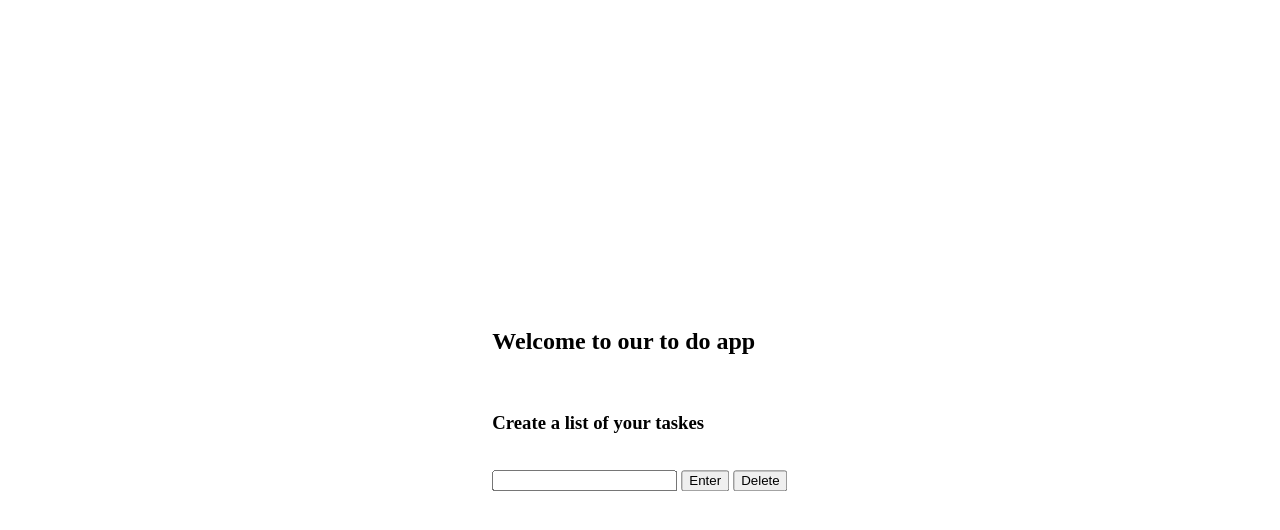
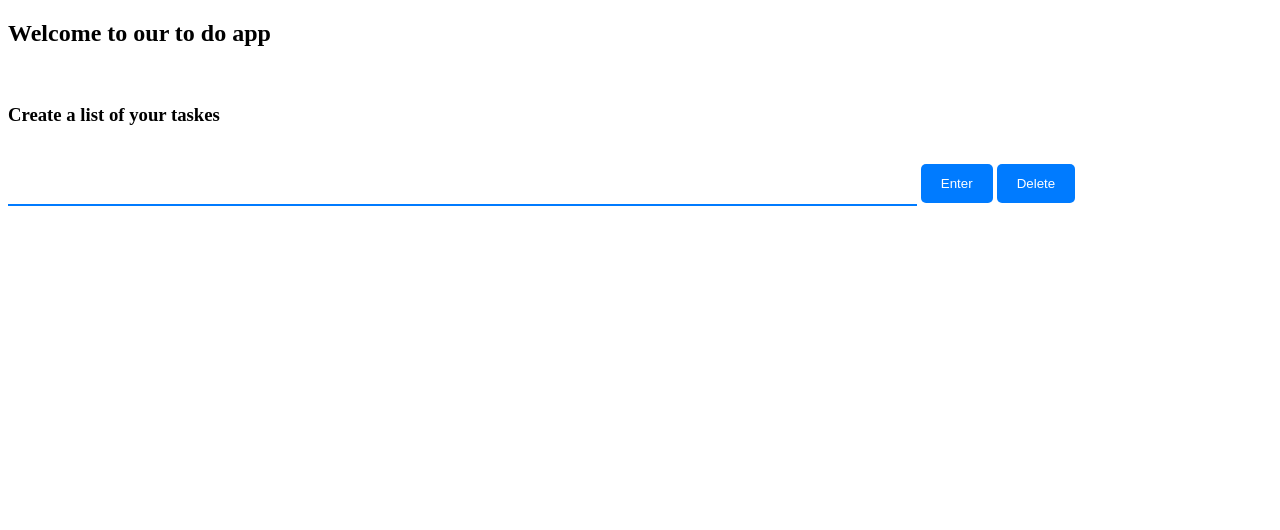
Before and after one commit to Bansnetsajak007/javaScriptProjects, a plain HTML site: page projects/TODO LIST/index.html in a window 1280 px wide. Drawn offline with Linux system fonts and the light colour scheme.

Commit message:
updated project TODO-list

```diff
--- a/projects/TODO LIST/app.js
+++ b/projects/TODO LIST/app.js
@@ -55,6 +55,7 @@ function storeTasks() {
 function displayTasks() {
     // Retrieve the stored tasks from localStorage
     const storedItems = localStorage.getItem("todoItems");
+    // console.log(storedItems);
     const resultContainer = document.getElementById("result");
 
     // Clear the result container
--- a/projects/TODO LIST/style.css
+++ b/projects/TODO LIST/style.css
@@ -1,8 +1,46 @@
-.work {
-    /* border: 2px solid black; */
+/* .work {
     position: absolute;
     top: 50%;
     left: 50%;
     transform: translate(-50%, -50%);
     padding: 10px;
-}
+} */
+
+/* Style the input and buttons */
+input[type="text"] {
+    width: 70%;
+    padding: 12px;
+    border: none;
+    border-bottom: 2px solid #007BFF;
+    outline: none;
+    font-size: 16px;
+  }
+
+  button {
+    padding: 12px 20px;
+    background-color: #007BFF;
+    color: #fff;
+    border: none;
+    border-radius: 5px;
+    cursor: pointer;
+    transition: background-color 0.3s ease-in-out;
+  }
+
+  button:hover {
+    background-color: #0056b3;
+  }
+
+  /* Style the delete button */
+  .delete-button {
+    padding: 6px 12px;
+    background-color: #ff6b6b;
+    color: #fff;
+    border: none;
+    border-radius: 5px;
+    cursor: pointer;
+    transition: background-color 0.3s ease-in-out;
+  }
+
+  .delete-button:hover {
+    background-color: #ff4d4d;
+  }
```
